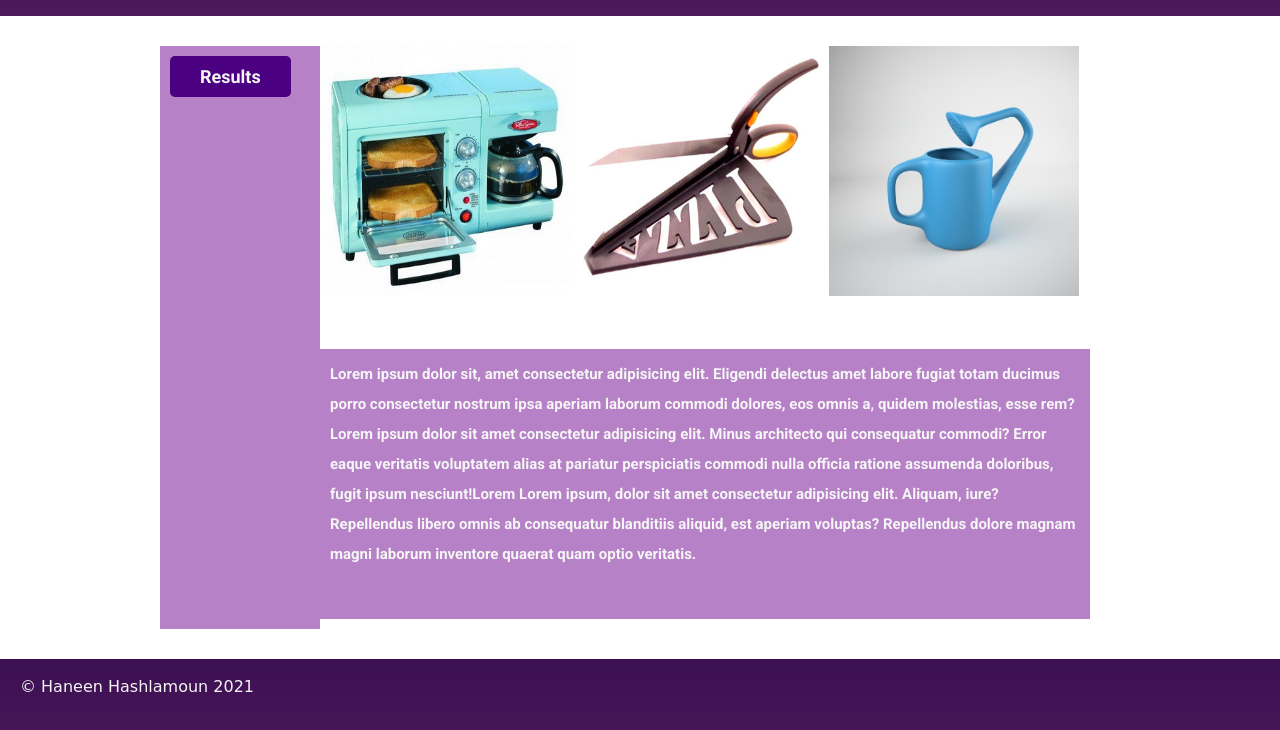
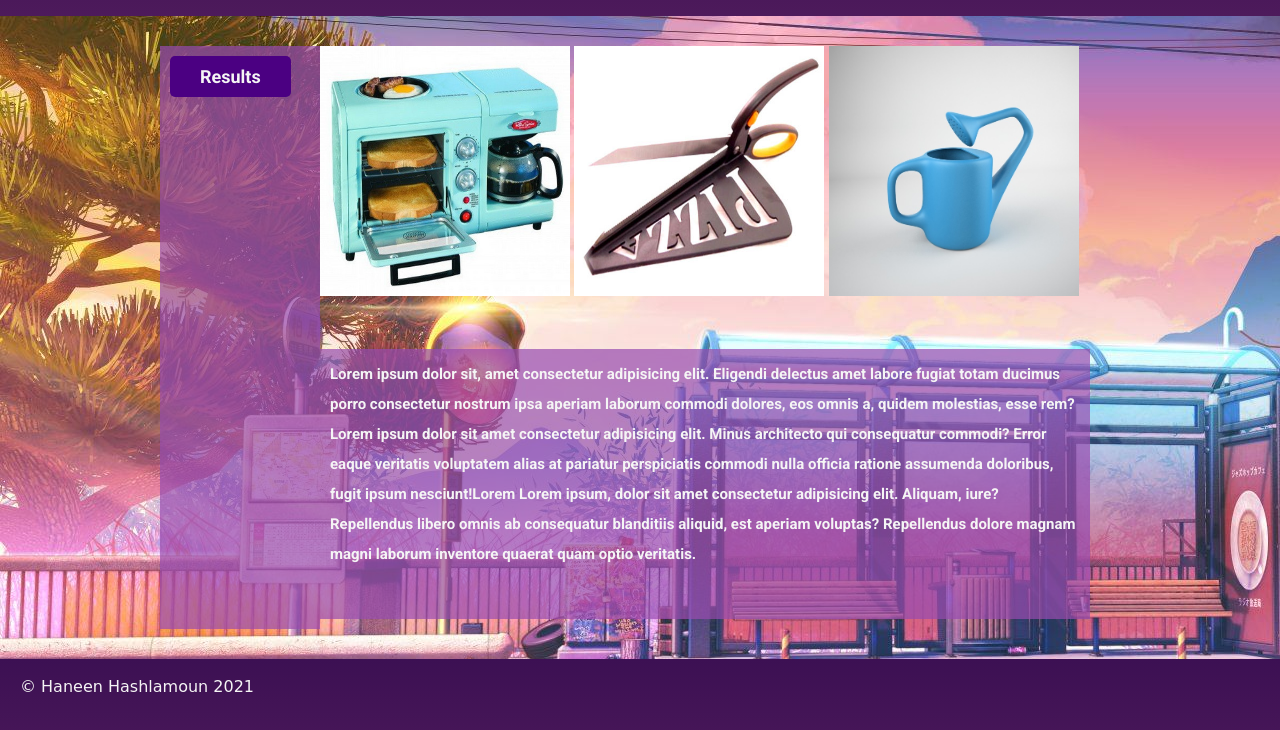
Before and after one commit to HaneenHaashlamoun/bus-mall, a plain HTML site: page index.html in a window 1280 px wide. Shown: the part 114-844 px from the top of the page. Drawn offline with Linux system fonts and the light colour scheme; files whose address does not match are found by name; a web font is replaced by a local one.

Commit message:
fix backgrounds

```diff
--- a/css/style.css
+++ b/css/style.css
@@ -4,7 +4,7 @@
 
 body {
     font-family: Arial, Helvetica, sans-serif;
-    background-image: url("img/background.jpg");
+    background-image: url("https://github.com/HaneenHaashlamoun/bus-mall/blob/main/img/background.jpg?raw=true");
 }
 
 main {
```
Also changed, not shown: 1 other file.
